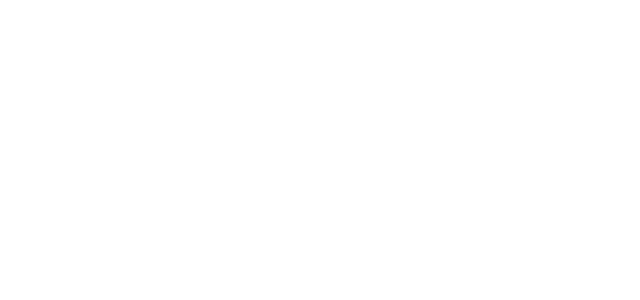
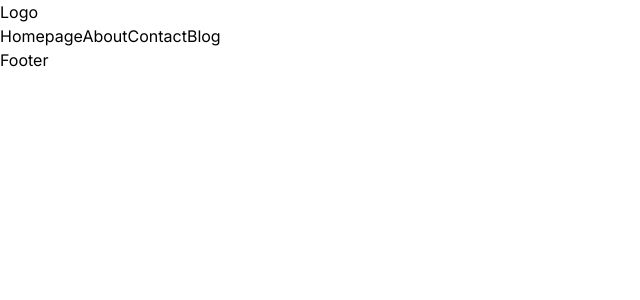
Before and after one commit to ariel-behar/baby-journal, a Next.js app: page / in a window 1280 px wide. Shown: the top 300 px of the page, without its empty margins (0-640 px from the left). Built offline with nearby package versions, Linux system fonts and the light colour scheme.

Commit message:
Creating the basic Navbar and Footer components

```diff
--- a/app/layout.tsx
+++ b/app/layout.tsx
@@ -1,6 +1,9 @@
 import type { Metadata } from "next";
 import { Inter } from "next/font/google";
 import "./globals.css";
+
+import Nabvar from "@/components/Header/Navbar/Nabvar";
+import Footer from "@/components/Footer/Footer";
 
 const inter = Inter({ subsets: ["latin"] });
 
@@ -16,7 +19,11 @@ export default function RootLayout({
 }>) {
 	return (
 		<html lang="en">
-			<body className={inter.className}>{children}</body>
+			<body className={inter.className}>
+				<Nabvar />
+				{children}
+				<Footer />
+			</body>
 		</html>
 	);
 }
--- /dev/null
+++ b/components/Footer/Footer.tsx
@@ -0,0 +1,8 @@
+
+function Footer() {
+  return (
+    <div>Footer</div>
+  )
+}
+
+export default Footer
--- /dev/null
+++ b/components/Header/Navbar/Nabvar.tsx
@@ -0,0 +1,16 @@
+import Link from "next/link"
+import NavLinks from "./NavLinks/NavLinks"
+
+function Nabvar() {
+
+	return (
+		<div>
+			<div>Logo</div>
+			<div>
+				<NavLinks />
+			</div>
+		</div>
+	)
+}
+
+export default Nabvar
--- /dev/null
+++ b/components/Header/Navbar/NavLinks/NavLinks.tsx
@@ -0,0 +1,36 @@
+import Link from 'next/link'
+import uniqid from 'uniqid'
+import React from 'react'
+
+function NavLinks() {
+
+    const links = [
+        {
+            title: 'Homepage',
+            path: '/'
+        },
+        {
+            title: 'About',
+            path: '/about'
+        },
+        {
+            title: 'Contact',
+            path: '/contact'
+        },
+        {
+            title: 'Blog',
+            path: '/blog'
+        }
+    ]
+    return (
+        <div>
+            {links.map((link) => {
+                return (
+                    <Link key={uniqid()} href={link.path}>{link.title}</Link>
+                )
+            })}
+        </div>
+    )
+}
+
+export default NavLinks
```
